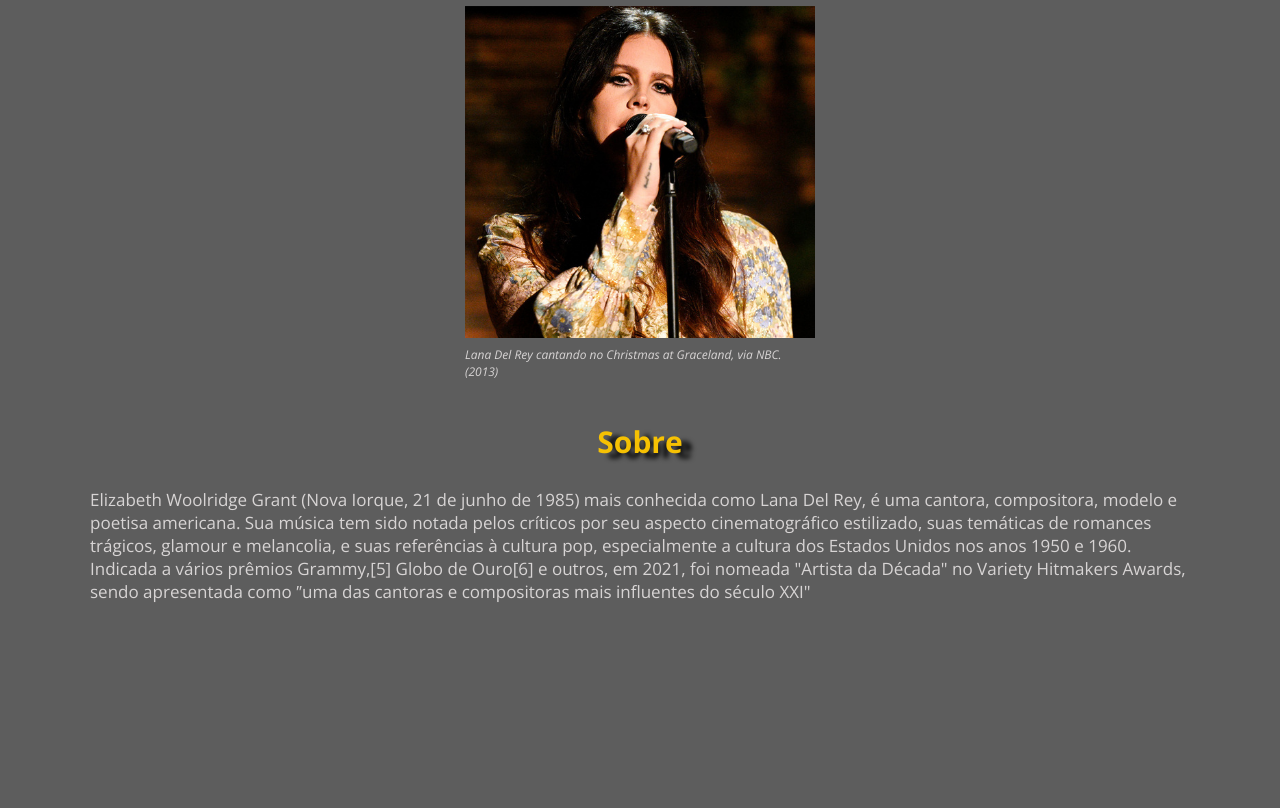
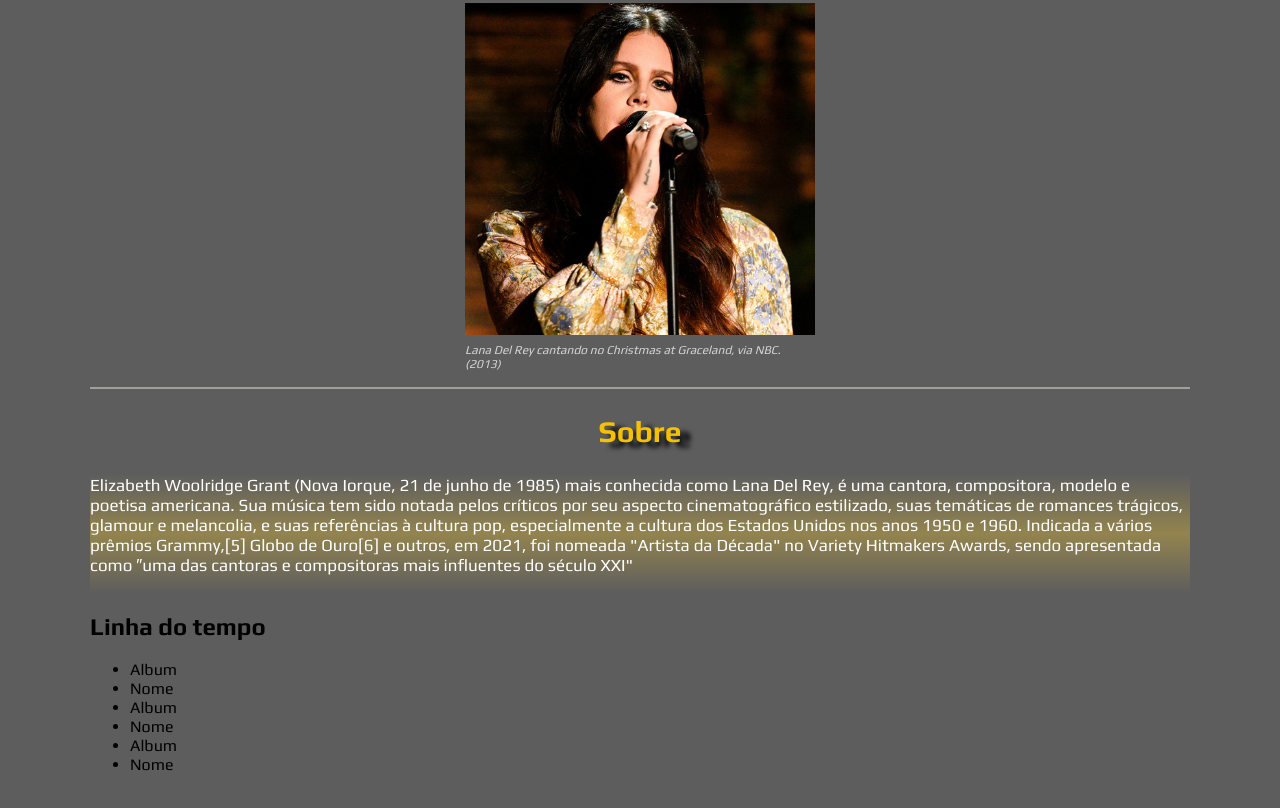
Before and after one commit to Kelsonobd/webpagina-tributo, a plain HTML site: page index.html in a window 1280 px wide. Shown: the part 624-1432 px from the top of the page. Before the commit the page ends 1334 px from the top, so only its background shows below. Drawn offline with nearby package versions, Linux system fonts and the light colour scheme.

Commit message:
add-list

```diff
--- a/css/style.css
+++ b/css/style.css
@@ -4,7 +4,7 @@ body {
     margin: 0;
     padding: 90px;
     padding-top: 0px;
-    font-family: "Open Sans", sans-serif;
+    font-family: "Play", sans-serif;
 
 }
 header{
@@ -23,6 +23,7 @@ header{
 }
 h1 {
     font-size: 40px;
+    font-weight: 400px;
     color: #f6c103;
     text-shadow: 10px 5px 5px black;
 }
@@ -52,11 +53,17 @@ figcaption {
     font-style: italic;
     margin-bottom: 4px bold #FFF;
 }
+
+.line_about {
+    background-color: #a19f98;
+    height: 2px;
+
+}
 .about {
     display:flex;
     flex-direction: column;
     align-items: center;
-     color:#d7d4d4
+     color:#ffffff
 }
 
 .about h2 {
@@ -67,4 +74,15 @@ figcaption {
 .about p {
     font-size: 17px;
     margin-top: 1px;
+
+
 }
+.background_p {
+    background: #5d5d5d;
+    background: linear-gradient(#5d5d5d,#93844e, #5d5d5d );
+}
+
+ul {
+    display: flex;
+    flex-direction: column;
+}
--- a/index.html
+++ b/index.html
@@ -7,8 +7,7 @@
     <link rel="stylesheet" type="text/css" href="css/style.css" />
     <link rel="preconnect" href="https://fonts.googleapis.com">
     <link rel="preconnect" href="https://fonts.gstatic.com" crossorigin>
-    <link href="https://fonts.googleapis.com/css2?family=Open+Sans:ital,wght@0,300..800;1,300..800&display=swap"
-        rel="stylesheet">
+    <link href="https://fonts.googleapis.com/css2?family=Play:wght@400;700&family=Ubuntu:ital,wght@0,300;0,400;0,500;0,700;1,300;1,400;1,500;1,700&display=swap" rel="stylesheet">
     <title>Tribute | Lana Del Rey</title>
 </head>
 
@@ -34,11 +33,34 @@
             </div>
         </figure>
 
-    <div class="back">
+    <div class="line_about"></div> <!--Dividing line between the photos and the about-->
        <div class="about"><h2>Sobre</h2>   <!--ABOUT-->
-        <p>Elizabeth Woolridge Grant (Nova Iorque, 21 de junho de 1985) mais conhecida como Lana Del Rey, é uma cantora, compositora, modelo e poetisa americana. Sua música tem sido notada pelos críticos por seu aspecto cinematográfico estilizado, suas temáticas de romances trágicos, glamour e melancolia, e suas referências à cultura pop, especialmente a cultura dos Estados Unidos nos anos 1950 e 1960. Indicada a vários prêmios Grammy,[5] Globo de Ouro[6] e outros, em 2021, foi nomeada "Artista da Década" no Variety Hitmakers Awards, sendo apresentada como ″uma das cantoras e compositoras mais influentes do século XXI"</p>
+       <div class="background_p"><p>Elizabeth Woolridge Grant (Nova Iorque, 21 de junho de 1985) mais conhecida como Lana Del Rey, é uma cantora, compositora, modelo e poetisa americana. Sua música tem sido notada pelos críticos por seu aspecto cinematográfico estilizado, suas temáticas de romances trágicos, glamour e melancolia, e suas referências à cultura pop, especialmente a cultura dos Estados Unidos nos anos 1950 e 1960. Indicada a vários prêmios Grammy,[5] Globo de Ouro[6] e outros, em 2021, foi nomeada "Artista da Década" no Variety Hitmakers Awards, sendo apresentada como ″uma das cantoras e compositoras mais influentes do século XXI"</p>
        </div>
     </div>
+    </section>
+
+    <section id="geral2">
+        <div class="list_album"> <!--End list-->
+        <div><h2>Linha do tempo</h2></div>
+            <ul class="list_item">
+          <!-- <div class="color_1"><li class="left_item"><img src="img/born.jpeg">Born to Die - 2012</li> </div>
+              <div class="color_2"><li class="right_item"><img src="img/ultra.jpeg">Ultraviolence- 2014</li></div>-->
+                <li class="left_item"><img src="">Album</li>
+                <li class="right_item"><img src="">Nome</li>
+                <li class="left_item"><img src="">Album</li>
+                <li class="right_item"><img src="">Nome</li>
+                <li class="left_item"><img src="">Album</li>
+                <li class="right_item"><img src="">Nome</li>
+
+            </ul>
+
+
+        </div>
+
+
+
+
     </section>
 
 
```
Also changed, not shown: img/born.jpeg (added), img/ultra.jpeg (added).
